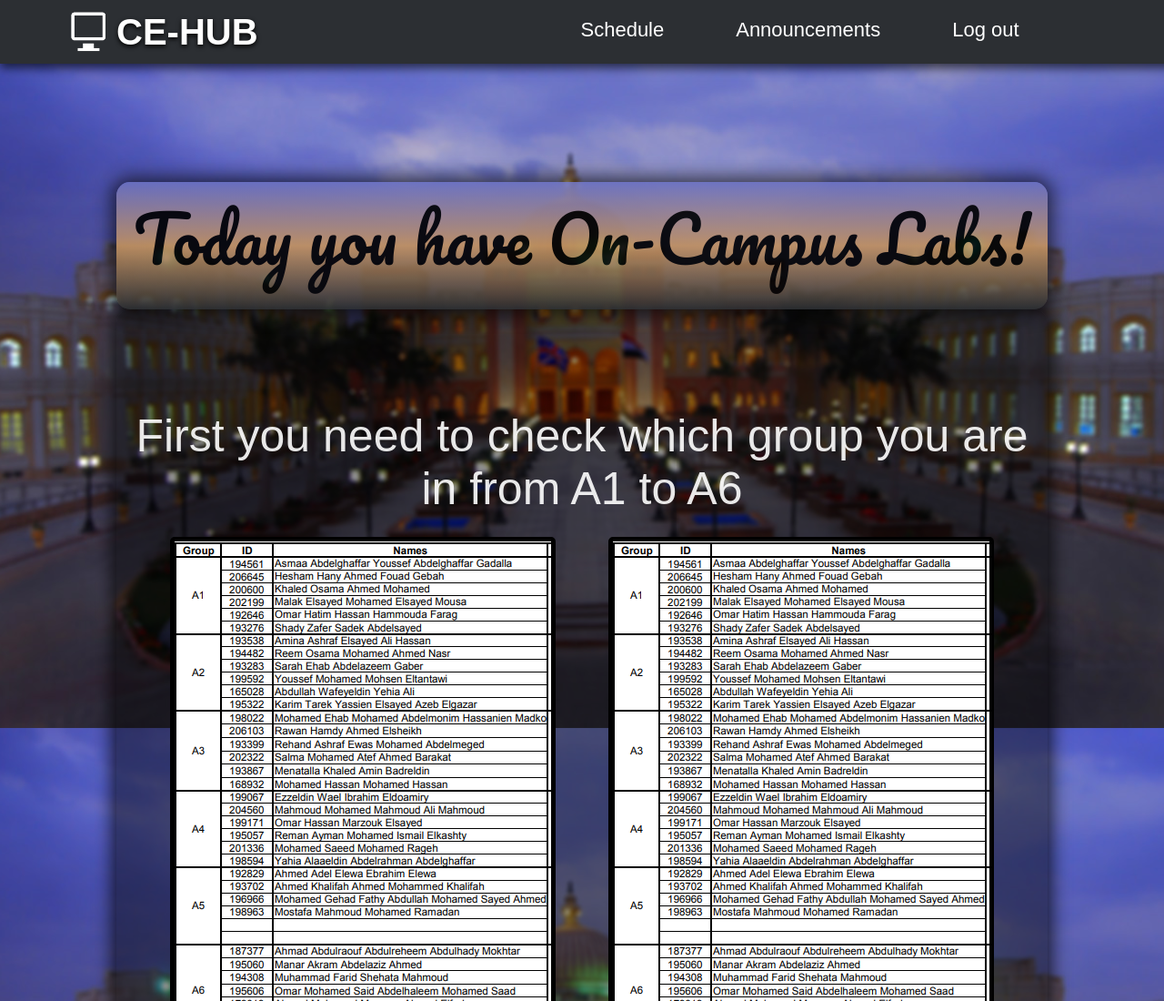
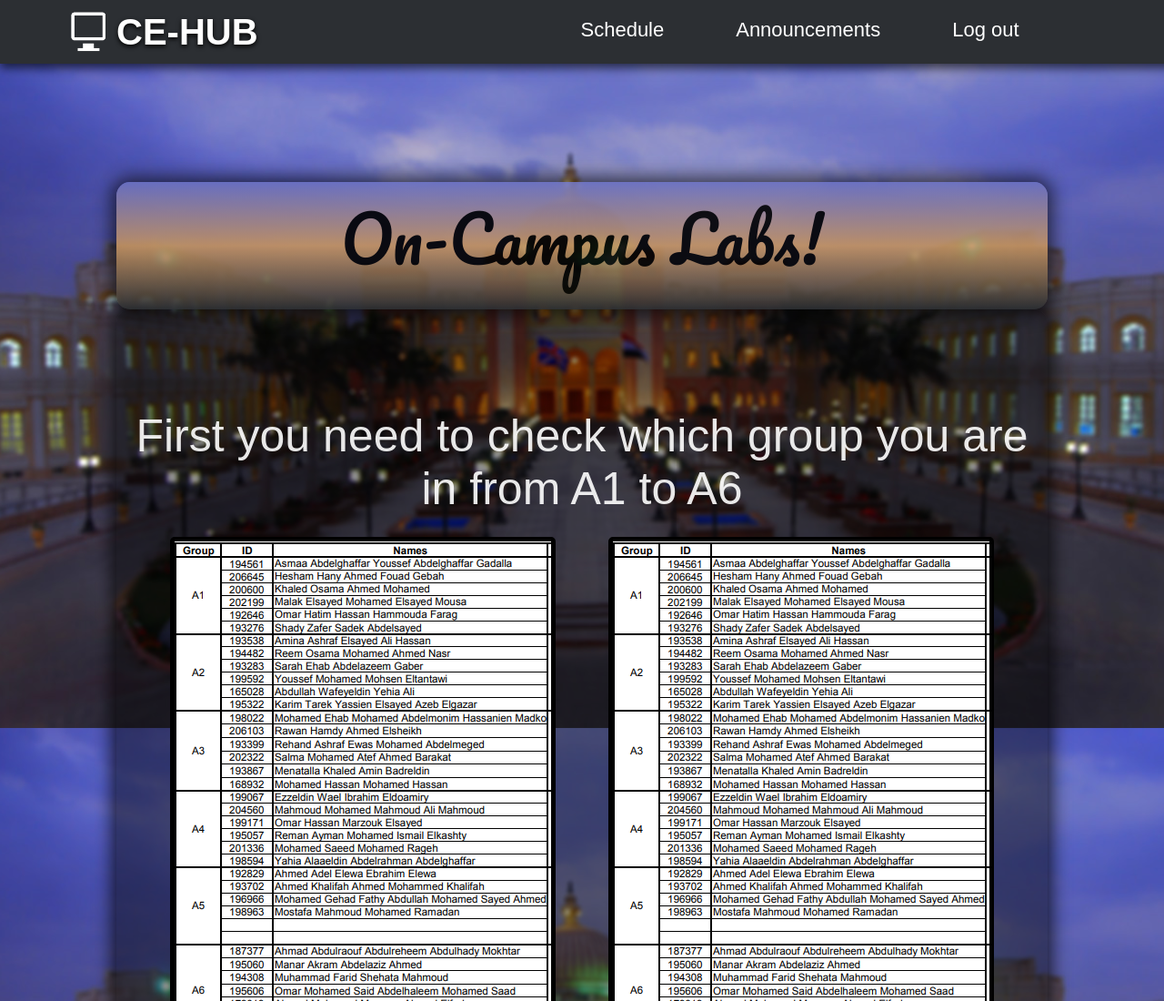
Before and after one commit to LevwTech/CE-HUB, a website: page src/html/lab.html in a window 1280 px wide. Shown: the top 1100 px of the page at 91% size. Drawn offline with Linux system fonts and the light colour scheme.

```diff
--- a/src/html/lab.html
+++ b/src/html/lab.html
@@ -27,7 +27,7 @@
     </nav>
     <section>
 
-        <div class="today">Today you have On-Campus Labs!</div>
+        <div class="today"> On-Campus Labs!</div>
 
         <div class="firstall">
             <div class="first">First you need to check which group you are in from A1 to A6</div>
```
